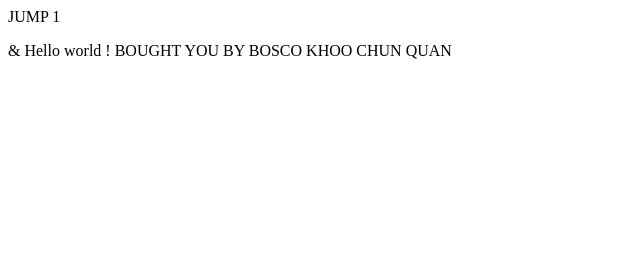
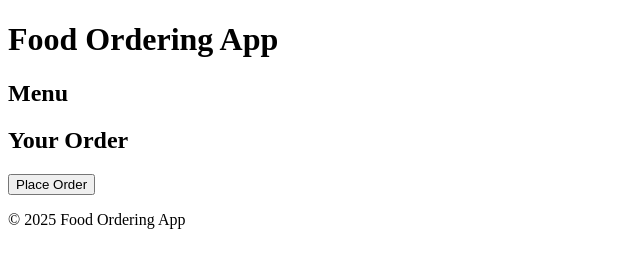
Before and after one commit to asdfghjklqwertyuiop1234/test, a plain HTML site: page index.html in a window 1280 px wide. Shown: the whole page, without its empty margins (0-640 px from the left). Drawn offline with Linux system fonts and the light colour scheme.

Commit message:
REVOLUTION

```diff
--- a/index.html
+++ b/index.html
@@ -1,11 +1,33 @@
 <!DOCTYPE html>
 <html lang="en">
 <head>
-  <meta charset="utf-8">
-  <title>TEST 1</title>
+    <meta charset="UTF-8">
+    <meta name="viewport" content="width=device-width, initial-scale=1.0">
+    <title>Food Ordering App</title>
+    <link rel="stylesheet" href="styles.css">
 </head>
 <body>
-  <header>JUMP 1</header>
-  <p>&amp; Hello world ! BOUGHT YOU BY BOSCO KHOO CHUN QUAN</p>
+    <header>
+        <h1>Food Ordering App</h1>
+    </header>
+    <main>
+        <section id="menu">
+            <h2>Menu</h2>
+            <ul id="menu-items">
+                <!-- Menu items will be added dynamically -->
+            </ul>
+        </section>
+        <section id="order">
+            <h2>Your Order</h2>
+            <ul id="order-items">
+                <!-- Ordered items will be added dynamically -->
+            </ul>
+            <button id="place-order">Place Order</button>
+        </section>
+    </main>
+    <footer>
+        <p>&copy; 2025 Food Ordering App</p>
+    </footer>
+    <script src="script.js"></script>
 </body>
 </html>
```
